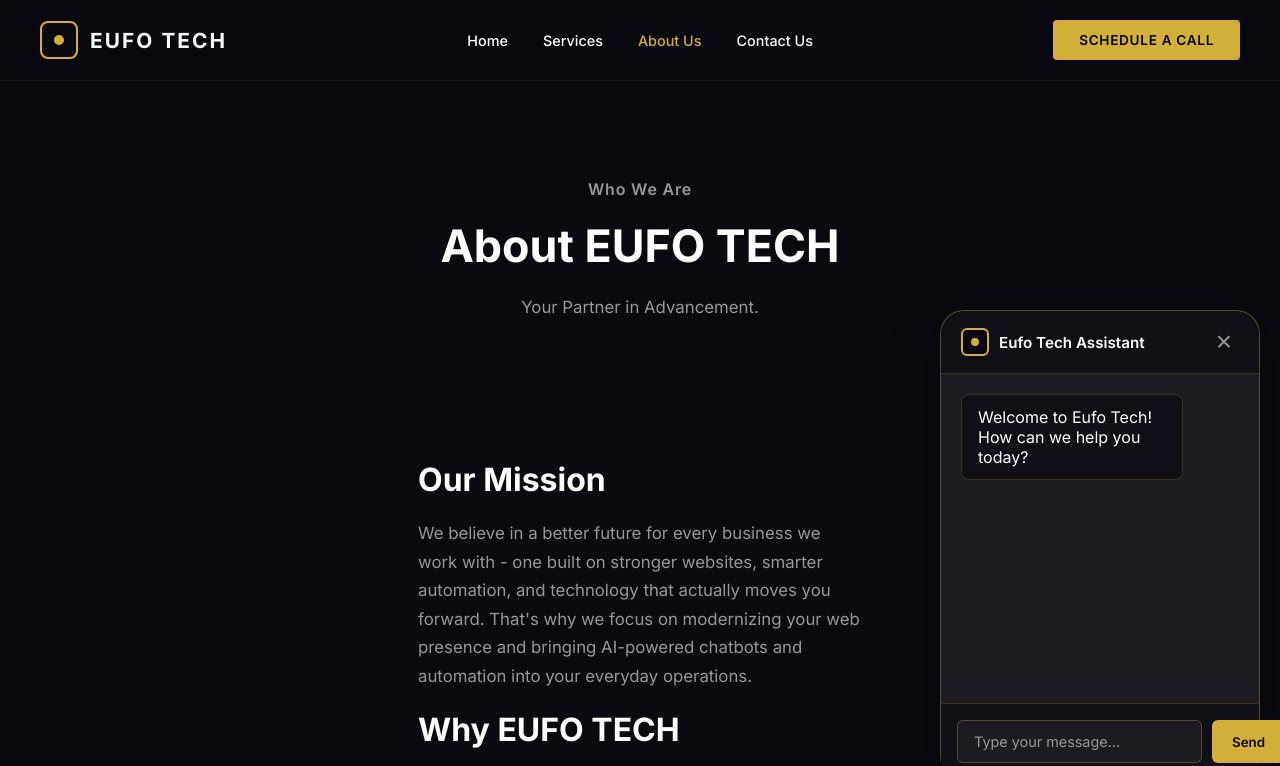
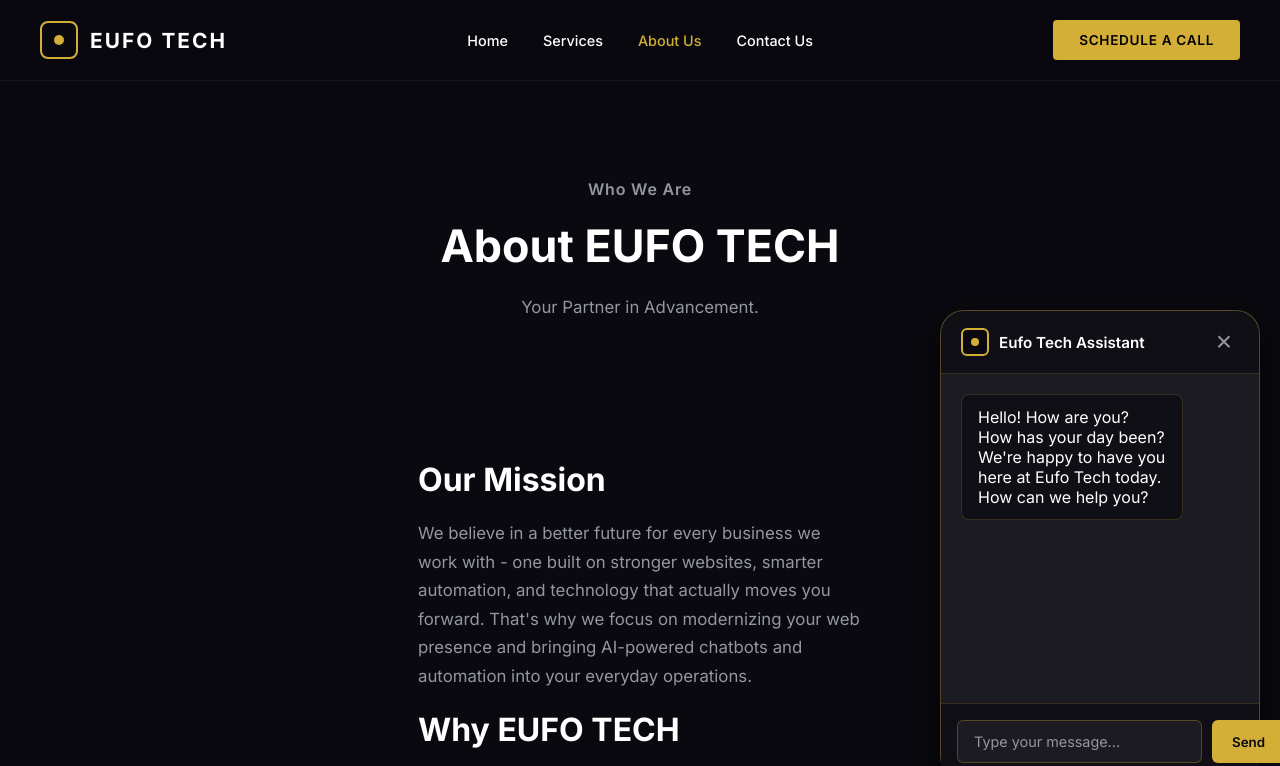
Before and after one commit to mozoun/eufotech, a plain HTML site: page about.html in a window 1280 px wide. Both pictures are taken after a click on the button "Open chat". Shown: the top 766 px of the page. Drawn offline with nearby package versions, Linux system fonts and the light colour scheme.

Commit message:
Update chatbot welcome message with warmer greeting
- Changed from simple "Welcome" to friendly, personable greeting
- New message: "Hello! How are you? How has your day been? We're happy to have you here at Eufo Tech today. How can we help you?"
- Applies to all 4 pages (index, services, about, contact)
- More welcoming and respectful tone to enhance user experience

🤖 Generated with [Claude Code](https://claude.com/claude-code)

Co-Authored-By: Claude <noreply@anthropic.com>

```diff
--- a/about.html
+++ b/about.html
@@ -530,7 +530,7 @@ Sent from Eufo Tech Website Chatbot
                 // Add welcome message if chat is empty
                 if (chatMessages.children.length === 0) {
                     setTimeout(() => {
-                        addBotMessage("Welcome to Eufo Tech! How can we help you today?");
+                        addBotMessage("Hello! How are you? How has your day been? We're happy to have you here at Eufo Tech today. How can we help you?");
                     }, 300);
                 }
             });
```
Also changed, not shown: contact.html (+1 -1 lines), index.html (+1 -1 lines), services.html (+1 -1 lines).
